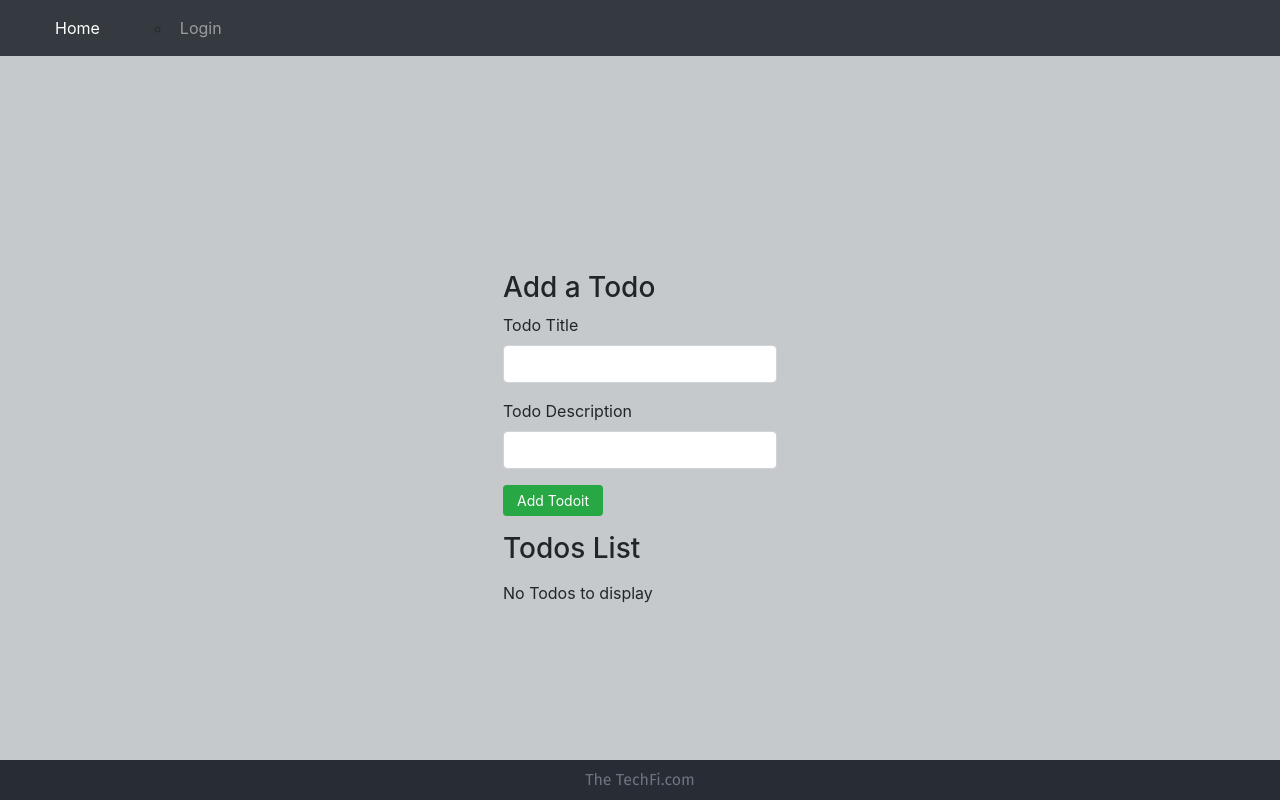
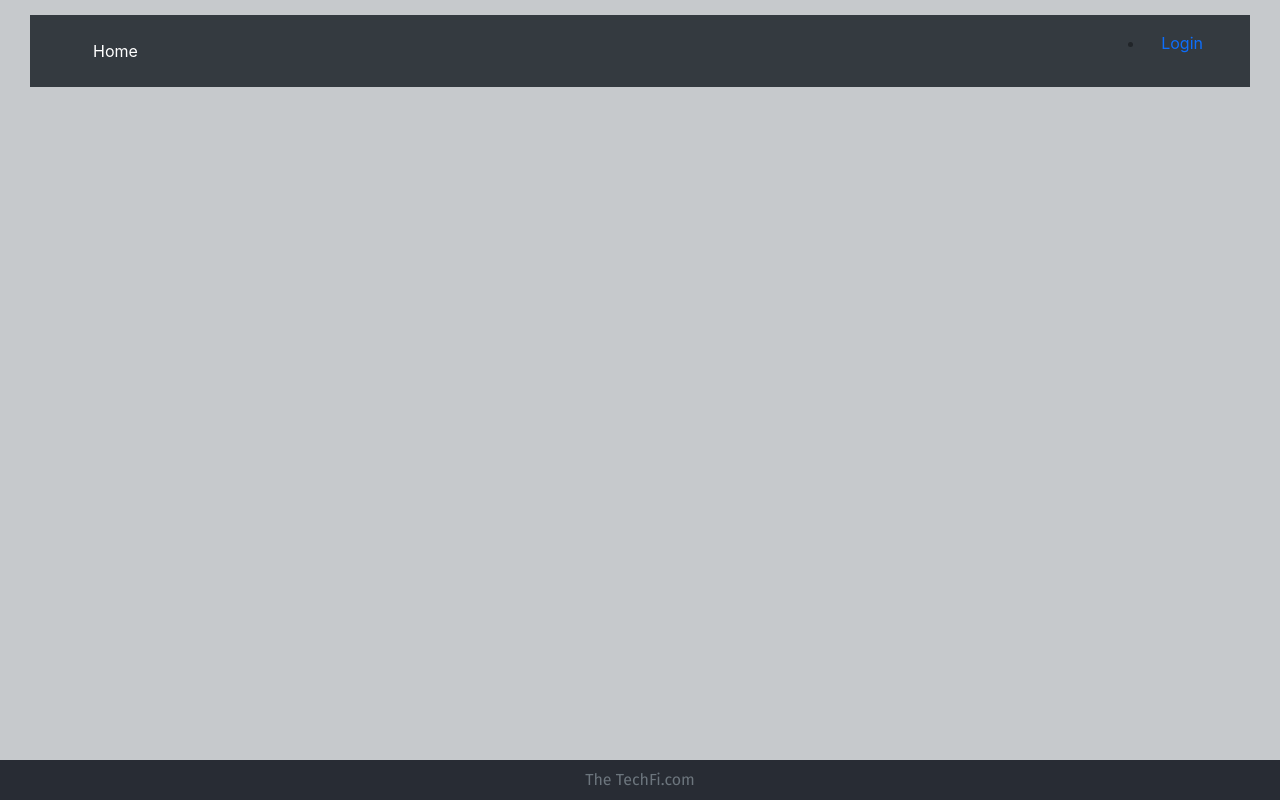
Before and after one commit to harshchatbot/MyReactWebsite, a React (Create React App) app: page / in a window 1280 px wide. Built offline with nearby package versions, Linux system fonts and the light colour scheme.

Commit message:
fixed page reload routing

```diff
--- a/src/App.css
+++ b/src/App.css
@@ -23,6 +23,8 @@
   font-size: calc(10px + 2vmin);
   color: white;
 }
+
+
 
 .App-link {
   color: #61dafb;
@@ -54,12 +56,10 @@
 } */
 
 html, body{
-  display: flex;
+  background: #c6c9cc !important;
   align-items: center;
   justify-content: center;
   font-family: 'Fira Sans', sans-serif;
-  padding-top: 60px;
-  background: #c6c9cc !important;
   font-weight: 400;
   height: 100%;
 }
--- a/src/App.js
+++ b/src/App.js
@@ -9,7 +9,7 @@ import { Form } from "./MyComponents/Form";
 import Counter from "./MyComponents/Counter";
 import TodoApp, { WelcomeComponent, ErrorComponent, ListTodosComponent, LogoutComponent, HeaderComponent, LoginComponent } from './TodoWebapp/TodoApp';
 import { db } from './Firebase';
-import React, { useState, useEffect } from 'react';
+import React, { useState, useEffect, Component } from 'react';
 import {
   BrowserRouter as Router,
   Switch,
@@ -18,153 +18,26 @@ import {
 import { createBrowserHistory } from 'history'
 
 
-function App() {
+class App extends Component {
 
+  render(){
 
-
-  let initTodo;
-  if (localStorage.getItem("todos") === null) {
-
-    initTodo = [];
-
-  } else {
-    initTodo = JSON.parse(localStorage.getItem("todos"))
-  }
-
-  const onDelete = (todo) => {
-    console.log("i am on Delete of todo", todo);
-    //let index = todos.indexOf(todo);
-    //todos.splice(index, 1);
-    //deleting this way in react will not work
-
-    setTodos(todos.filter((e) => {
-      return e !== todo;
-    }));
-    localStorage.setItem("todos", JSON.stringify(todos));
-  }
-
-  let sno;
-  const addTodo = (title, desc) => {
-    alert("i am adding this todo", title, desc)
-    if (todos.length === 0) {
-      sno = 0;
-    }
-    else {
-      sno = todos[todos.length - 1].sno + 1;
-
-    }
-    const myTodo = {
-      sno: sno,
-      title: title,
-      desc: desc,
-    }
-
-    setTodos([...todos, myTodo]);
-    console.log(myTodo);
-
-
-
-    //if(localStorage.getItem("todos"));
-  }
-
-  // Declare a new state variable, which we'll call "todos"
-  const [todos, setTodos] = useState(initTodo);
-
-  useEffect(() => {
-    localStorage.setItem("todos", JSON.stringify(todos));
-
-  }, [todos])
-
-
-
-  // [
-  /* {
-     sno: 1,
-     title: "Go to the market",
-     desc: "To buy egetables"
-   },
-   {
-     sno: 2,
-     title: "Go to the school",
-     desc: "To buy books"
-   },
-   {
-     sno: 3,
-     title: "Go to the hospital",
-     desc: "To buy medicines"
-   }, */
-  //])
-  return (
-    <>  {/*blank opening tag*/}
-
-<div style={{
-      backgroundImage: `url("https://via.placeholder.com/500")`
-    }}></div>
-
-      <Router>
-        <Header title="MyTodosList" searchBar={false} />
-        {/* <HeaderComponent /> */}
-
-        {/* A <Switch> looks through its children <Route>s and
-            renders the first one that matches the current URL. */}
-        <Switch>
-          <Route exact path="/" render={() => {
     return (
 
+      <div className="App">
 
-              <>
-                <AddTodo addTodo={addTodo} />
-                <Todos todos={todos} onDelete={onDelete} />
-              </>)
-          }}>
+        <TodoApp/>
+        {/* <HeaderComponent/>
+        <LoginComponent />
 
-          </Route>
-          <Route exact path="/about">
-            <About />
-          </Route>
+                <FooterCompo/>
+        <FooterCompo/> */}
+        </div>
 
-          <Route exact path="/form">
-            <Form />
-          </Route>
-
-          <Route exact path="/counter">
-            {/* <CounterButton />
-            <CounterButton by={5} />
-            <CounterButton by={10} />    */}
-            <Counter />
-          </Route>
-
-          {/* <Route exact path="/login">
-            <TodoApp />
-          </Route> */}
-
-          {/* <Route exact path="/welcome" component={WelcomeComponent}/>
-          <Route exact path="/todos" component={ListTodosComponent}/>
-          <Route exact path="/logout" component={LogoutComponent}/> */}
-          {/* <Route  path="/welcome" component={WelcomeComponent}/> */}
-          <Route exact path="/todos" component={ListTodosComponent} />
-          <Route exact path="/logout" component={LogoutComponent} />
-
-
-          <Route exact path="/welcome" component={WelcomeComponent} />
-          <Route exact path="/login" component={LoginComponent} />
-
-
-          {/* keep this error compo line in end only else error  */}
-          {/* <Route exact path="" component={ErrorComponent}/>   */}
-          <Route component={ErrorComponent} />
-
-
-
-
-
-        </Switch>
-
-        <FooterCompo  />
-
-      </Router>
-    </>
     );
   }
 
+
+}
+
 export default App;
--- a/src/MyComponents/AddTodo.js
+++ b/src/MyComponents/AddTodo.js
@@ -39,3 +39,5 @@ export const AddTodo = (props) => {
         </div>
                     )
 }
+
+export default(AddTodo)
--- a/src/TodoWebapp/AuthenticationService.js
+++ b/src/TodoWebapp/AuthenticationService.js
@@ -11,6 +11,7 @@ class AuthenticationService {
         //here remove session storage item ok
         sessionStorage.removeItem('authenticatedUser')
         console.log('logged OUT')
+
     }
 
     isUserLoggedIn() {
@@ -20,7 +21,9 @@ class AuthenticationService {
 
         if (user === null) {
 
+            console.log("User",user)
             return false
+
 
         } else {
 
--- a/src/TodoWebapp/TodoApp.js
+++ b/src/TodoWebapp/TodoApp.js
@@ -1,11 +1,19 @@
 import React, { Component } from 'react'
 import AuthenticationService from './AuthenticationService'
+import FooterCompo from '../MyComponents/Footer'
 import {
     BrowserRouter as Router,
     Switch,
     Route, Link
 } from "react-router-dom";
-import { withRouter } from 'react-router';
+
+import { Form } from "../MyComponents/Form";
+import Counter from "../MyComponents/Counter";
+import About from "../MyComponents/About";
+
+import {withRouter} from 'react-router';
+
+
 
 
 
@@ -21,25 +29,40 @@ export class TodoApp extends Component {
 
         return (
             <div className="TodoApp">
-                {/* {<LoginComponent />} */}
-                {/* <HeaderComponent /> */}
+                {/* {<LoginComponent />}
+
+                <FooterCompo/> */}
                 {/* <WelcomeComponent/> */}
-                {/* <Router>
+                <Router>
 
                     <>
 
+                        <HeaderComponent />
+                        <Switch>
 
+                            <Route exact path="/welcome" component={WelcomeComponent} />
+                            <Route exact path="/login" component={LoginComponent} />
 
-                    <Route  path="/welcome" component={WelcomeComponent}/>
-                    <Route  path="/login" component={LoginComponent}/>
+                            <Route exact path="/todos" component={ListTodosComponent} />
+                            <Route exact path="/logout" component={LogoutComponent} />
 
+                            {/* <Route exact path="/about">
+                            <About />
+                        </Route> */}
 
+                            <Route exact path="/form">
+                                <Form />
+                            </Route>
 
+                            <Route exact path="/counter"><Counter /></Route>
+                            <Route exact path="/about"><About /></Route>
 
+                        </Switch>
+
+                        <FooterCompo />
 
                 </>
-
-                </Router> */}
+                </Router>
             </div>
         )
 
@@ -56,7 +79,7 @@ export class TodoApp extends Component {
 export class WelcomeComponent extends Component {
 
 
-    constructor(props){
+    constructor(props) {
         super(props)
     }
 
@@ -68,7 +91,8 @@ export class WelcomeComponent extends Component {
             <>
 
                 <h1>Welcome!!</h1>
-                <div className="container">Welcome {this.props.match.params.name} to The TechFi, manage your links here <Link to="/todos">here</Link></div>
+
+                {/* <div className="container">Welcome {this.props.match.params.name} to The TechFi, manage your links here <Link to="/todos">here</Link></div> */}
             </>
 
         )
@@ -81,7 +105,10 @@ export class WelcomeComponent extends Component {
 
 export function ErrorComponent(params) {
     return <div>
-        Error, Invalid Page
+
+        <>
+        <h1>Error, Invalid Page</h1>
+        </>
     </div>
 }
 
@@ -231,12 +258,16 @@ export class LoginComponent extends Component {
             //this.props.history.push({WelcomeComponent});  //directly redirect to welcome component
 
 
+            if(!window.location.hash) {
+                window.location = window.location + '#loaded';
+                window.location.reload();
+            }
 
             AuthenticationService.registerSuccessfulLogin(this.state.username, this.state.password)   //this is how we called method
 
             //this.props.useHistory.push("/")
-            //this.setState({ showsuccessmessage: true })  //if success then update the state
-            //this.setState({ hasLoginFailed: false })
+            this.setState({ showsuccessmessage: true })  //if success then update the state
+            this.setState({ hasLoginFailed: false })
 
         }
 
@@ -263,7 +294,7 @@ export class LoginComponent extends Component {
                 <div className="container my-3">
                     {/* User Name :<input type="text" name="username" value={this.state.username} onChange={this.handeleUsernameChange}/> */}
                     {/* <showInvalidCredentials hasLoginFailed={this.state.hasLoginFailed} /> */}
-                    <showLoginSuccessMessage showsuccessmessage={this.state.showsuccessmessage}/>
+                    {/* <ShowLoginSuccessMessage showsuccessmessage={this.state.showsuccessmessage}/> */}
 
                     {/* to remove func showInvalidCredentials using && operator and is easier */}
                     {this.state.hasLoginFailed && <div className="alert alert-warning">Invalid Credentials</div>}
@@ -310,6 +341,14 @@ export class LoginComponent extends Component {
 
 export class LogoutComponent extends Component {
     render() {
+
+        //below code auto refresh solution
+        if(!window.location.hash) {
+            window.location = window.location + '#loaded';
+            window.location.reload();
+        }
+
+
         return (
             <>
                 <h1>You are logged out</h1>
@@ -325,9 +364,9 @@ export class LogoutComponent extends Component {
 export class HeaderComponent extends Component {
 
 
-    constructor(props){
-        super(props)
-    }
+    // constructor(props) {
+    //     super(props)
+    // }
 
 
 
@@ -338,69 +377,124 @@ export class HeaderComponent extends Component {
 
 
 
+
         return (
             //this <nav is navigation
             //navbar-expand-lg this is how arrangement of menu items like all comping together in left
             //navbar-light bg-light
 
-            <header>
-                <nav className="navbar navbar-expand-md navbar-dark bg-dark">
+            // <header>
+            //     <nav className="navbar navbar-expand-md navbar-dark bg-dark">
+            //         <div className="container-fluid">
+            //             <Link className="navbar-brand" to="/">{this.title}</Link>
+            //             <button className="navbar-toggler" type="button" data-bs-toggle="collapse" data-bs-target="#navbarSupportedContent" aria-controls="navbarSupportedContent" aria-expanded="false" aria-label="Toggle navigation">
+            //                 <span className="navbar-toggler-icon"></span>
+            //             </button>
+            //             <div className="collapse navbar-collapse" id="navbarSupportedContent">
+            //                 <ul className="navbar-nav me-auto mb-2 mb-lg-0">
+            //                     <li className="nav-item">
+            //                         <Link className="nav-link active" aria-current="page" to="/">Home</Link>
+            //                     </li>
+            //                     {userLoggedIn &&  <li className="nav-item">
+            //                         <Link className="nav-link" to="/about">About</Link>
+            //                     </li>}
+
+            //                     {userLoggedIn &&  <li className="nav-item">
+            //                         <Link className="nav-link" to="/form">Form</Link>
+            //                     </li>}
+
+            //                     {userLoggedIn &&  <li className="nav-item">
+            //                         <Link className="nav-link" to="/counter">Counter</Link>
+            //                     </li>}
+
+            //                     {userLoggedIn && <li className="nav-item">
+            //                         <Link className="nav-link" to="/todos">Todos List</Link>
+            //                     </li>}
+
+            //                     {userLoggedIn && <li className="nav-item">
+            //                         <Link className="nav-link" to="/welcome/username">Welcome</Link>
+            //                     </li>}
+
+
+
+            //                     <ul className="nav-bar navbar-collapse justify-content-end ml-auto">
+            //                         {userLoggedIn &&  <li><Link className="nav-link" to="/logout" onClick={AuthenticationService.logout}>Logout</Link></li>}
+            //                     </ul>
+
+            //                     <ul className="nav-bar navbar-collapse justify-content-end">
+            //                         {!userLoggedIn && <li><Link className="nav-link" to="/login">Login</Link></li>}
+            //                     </ul>
+
+
+
+            //                 </ul>
+            //                 {this.searchBar ? <form className="d-flex">
+            //                     <input classNameName="form-control me-2" type="search" placeholder="Search" aria-label="Search" />
+            //                     <button className="btn btn-outline-success" type="submit">Search</button>
+            //                 </form> : ""}
+
+            //             </div>
+
+            //         </div>
+
+
+
+            //     </nav>
+            // </header>
+
+            <header className="app-header header">
+                <nav className="navbar navbar-expand-md navbar-dark bg-dark navbar-fixed-top">
+
+
+
                     <div className="container-fluid">
                         <Link className="navbar-brand" to="/">{this.title}</Link>
                         <button className="navbar-toggler" type="button" data-bs-toggle="collapse" data-bs-target="#navbarSupportedContent" aria-controls="navbarSupportedContent" aria-expanded="false" aria-label="Toggle navigation">
                             <span className="navbar-toggler-icon"></span>
                         </button>
                         <div className="collapse navbar-collapse" id="navbarSupportedContent">
-                            <ul className="navbar-nav me-auto mb-2 mb-lg-0">
-                                <li className="nav-item">
+                            <ul className="navbar-nav">
+
+                                <li className="nav-link">
                                     <Link className="nav-link active" aria-current="page" to="/">Home</Link>
                                 </li>
-                                {userLoggedIn &&  <li className="nav-item">
+                                {userLoggedIn && <li className="nav-link" >
                                     <Link className="nav-link" to="/about">About</Link>
                                 </li>}
 
-                                {userLoggedIn &&  <li className="nav-item">
+                                {userLoggedIn && <li className="nav-link" >
                                     <Link className="nav-link" to="/form">Form</Link>
                                 </li>}
 
-                                {userLoggedIn &&  <li className="nav-item">
+                                {userLoggedIn && <li className="nav-link" >
                                     <Link className="nav-link" to="/counter">Counter</Link>
                                 </li>}
 
-                                {userLoggedIn && <li className="nav-item">
+                                {userLoggedIn && <li className="nav-link" >
                                     <Link className="nav-link" to="/todos">Todos List</Link>
                                 </li>}
 
-                                {userLoggedIn && <li className="nav-item">
+                                {userLoggedIn && <li className="nav-link" >
                                     <Link className="nav-link" to="/welcome/username">Welcome</Link>
                                 </li>}
 
 
-
-                                <ul className="nav-bar navbar-collapse justify-content-end ml-auto">
-                                    {userLoggedIn &&  <li><Link className="nav-link" to="/logout" onClick={AuthenticationService.logout}>Logout</Link></li>}
                             </ul>
 
                             <ul className="nav-bar navbar-collapse justify-content-end">
+                                {userLoggedIn && <li><Link className="nav-link" to="/logout" onClick={AuthenticationService.logout}>Logout</Link></li>}
                                 {!userLoggedIn && <li><Link className="nav-link" to="/login">Login</Link></li>}
                             </ul>
-
-
-
-                            </ul>
-                            {this.searchBar ? <form className="d-flex">
-                                <input classNameName="form-control me-2" type="search" placeholder="Search" aria-label="Search" />
-                                <button className="btn btn-outline-success" type="submit">Search</button>
-                            </form> : ""}
 
                         </div>
 
                     </div>
 
+                </nav>
+
+            </header>
 
 
-                </nav>
-            </header>
         )
 
     }
@@ -432,4 +526,4 @@ export class HeaderComponent extends Component {
 
 
 
-export default withRouter(TodoApp)
+export default TodoApp
```
Also changed, not shown: src/MyComponents/About.js (+9 -1 lines), src/MyComponents/Counter.js (+5 -2 lines), src/MyComponents/Form.js (+7 -3 lines), src/MyComponents/Counter.css (line endings or trailing spaces), 1 other file (tests, documents, lock files or other folders). Lines whose indentation alone changed are shown as unchanged.
